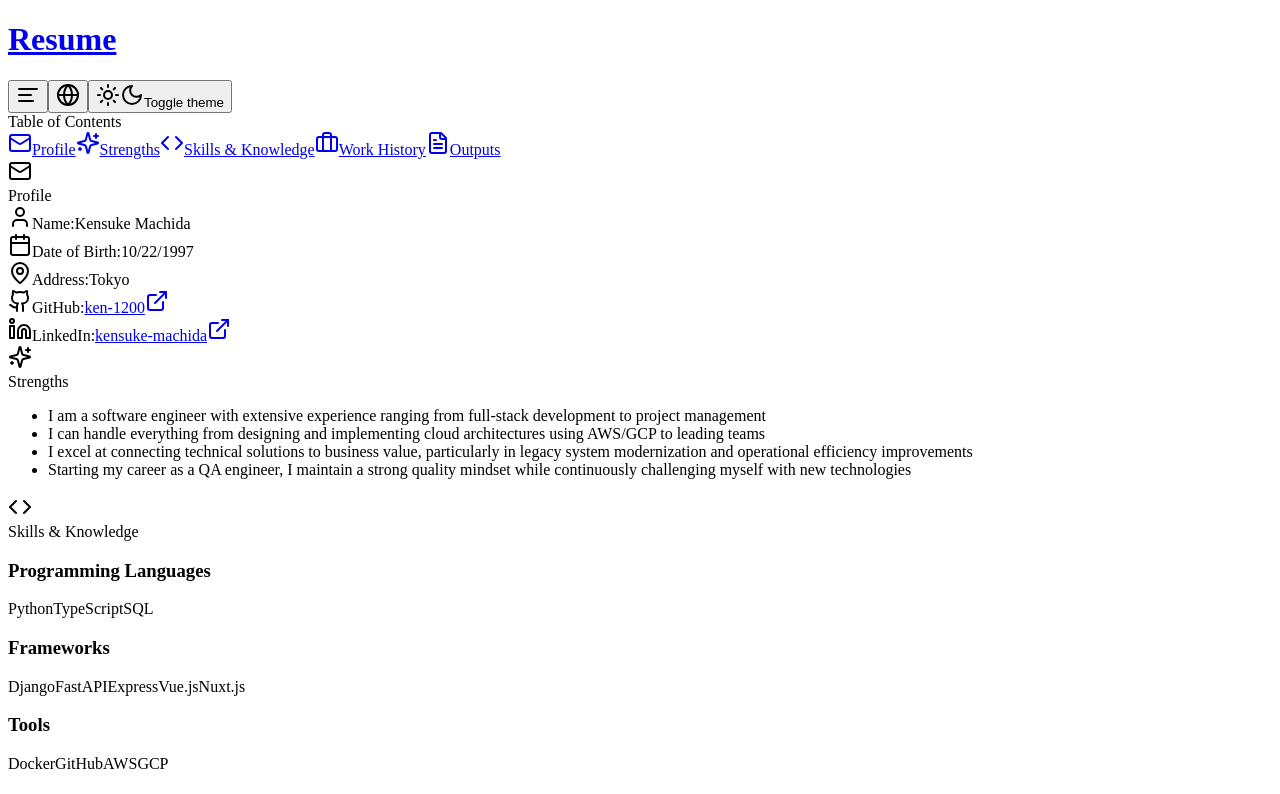
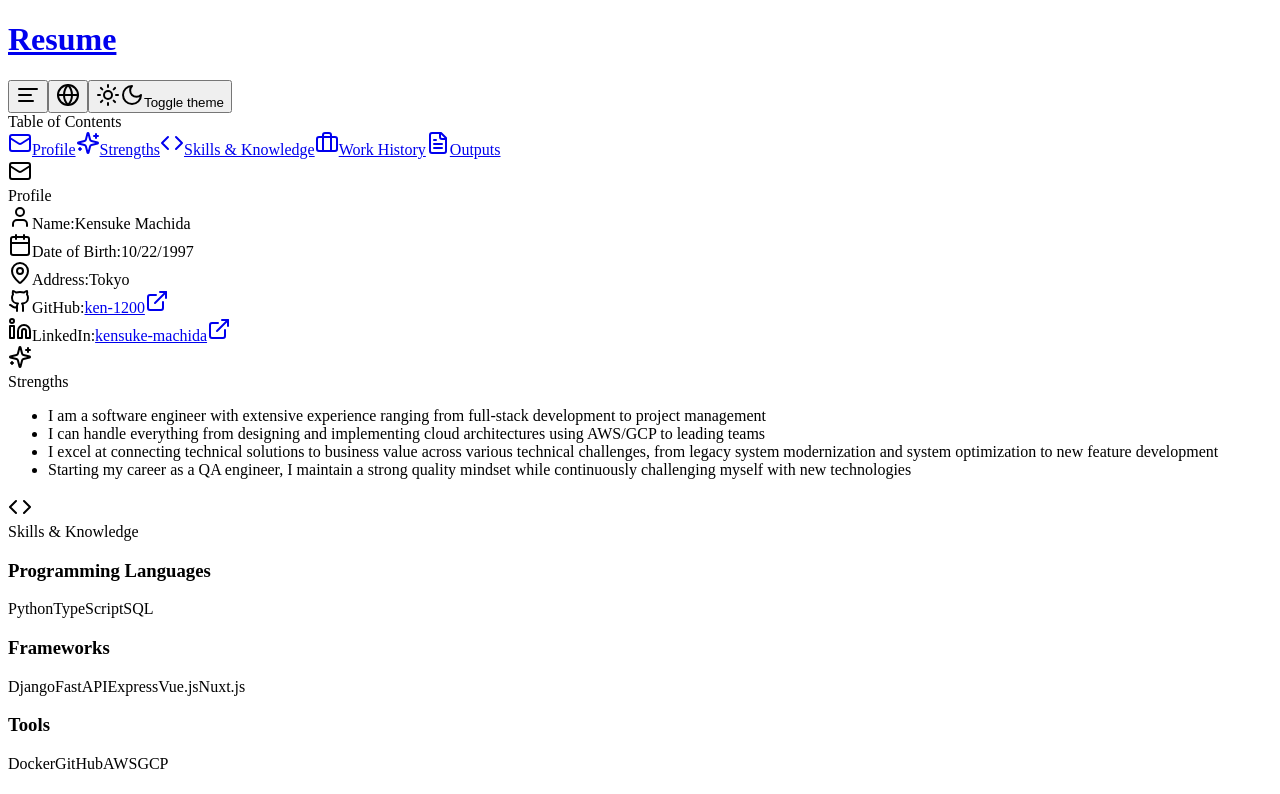
Before and after one commit to ken-1200/resume, a Next.js app: page /en in a window 1280 px wide. Shown: the top 794 px of the page. Built offline with nearby package versions, Linux system fonts and the light colour scheme.

Commit message:
feat: enhance profile data descriptions for clarity and detail

```diff
--- a/src/data/localized-data.ts
+++ b/src/data/localized-data.ts
@@ -1003,13 +1003,13 @@ export function useProfileData() {
     ja: [
       'フルスタック開発からプロジェクトマネジメントまで幅広い経験を持つソフトウェアエンジニアです',
       'AWS/GCPを活用したクラウドアーキテクチャの設計・実装から、チームのリードまで一貫して対応できます',
-      '特に、レガシーシステムの刷新や業務効率化において、技術的な解決策をビジネス価値に結びつけることを得意としています',
+      '特に、レガシーシステムの刷新やシステムの最適化から新機能開発など、さまざまな技術課題の解決において、技術的な解決策をビジネス価値に結びつけることを得意としています',
       'QAエンジニアからキャリアをスタートし、品質への意識を持ちながら、常に新しい技術へのチャレンジを続けています',
     ],
     en: [
       'I am a software engineer with extensive experience ranging from full-stack development to project management',
       'I can handle everything from designing and implementing cloud architectures using AWS/GCP to leading teams',
-      'I excel at connecting technical solutions to business value, particularly in legacy system modernization and operational efficiency improvements',
+      'I excel at connecting technical solutions to business value across various technical challenges, from legacy system modernization and system optimization to new feature development',
       'Starting my career as a QA engineer, I maintain a strong quality mindset while continuously challenging myself with new technologies',
     ],
   };
```
